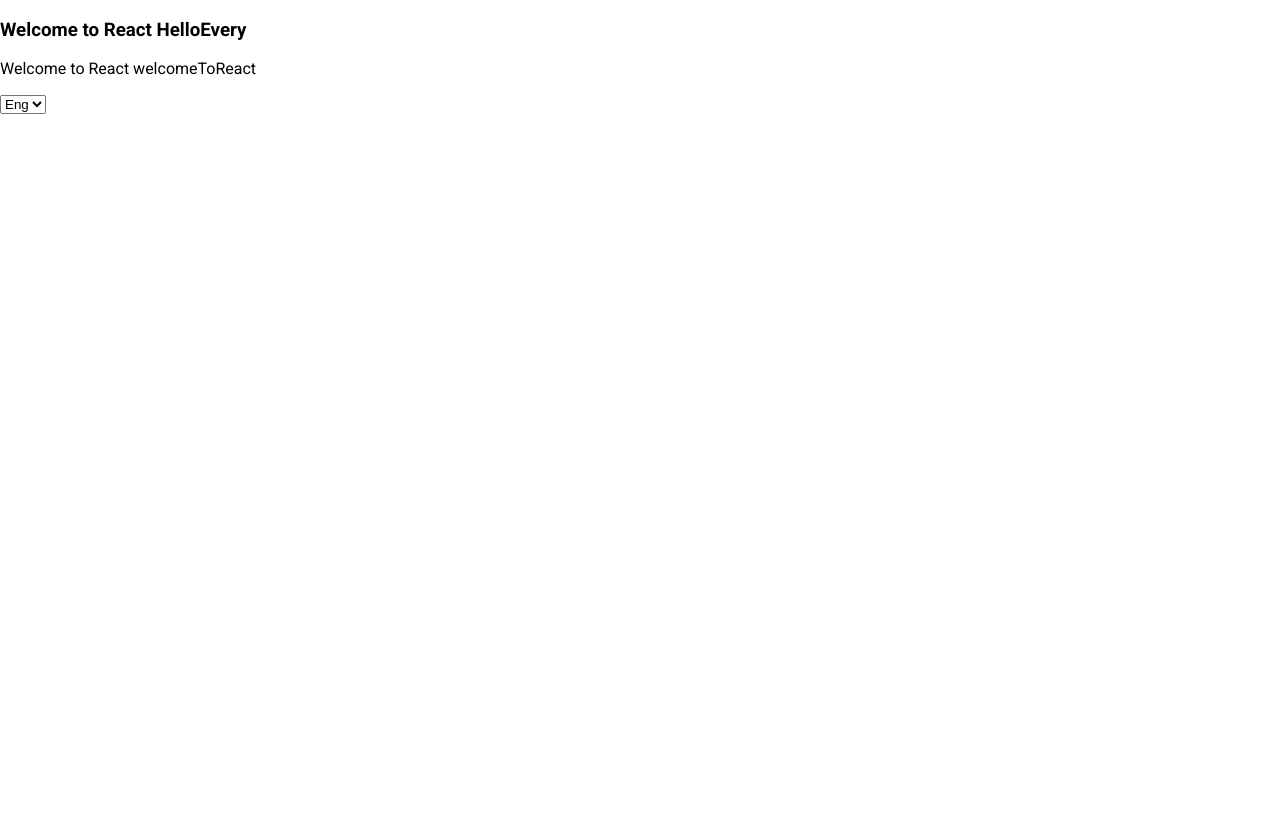
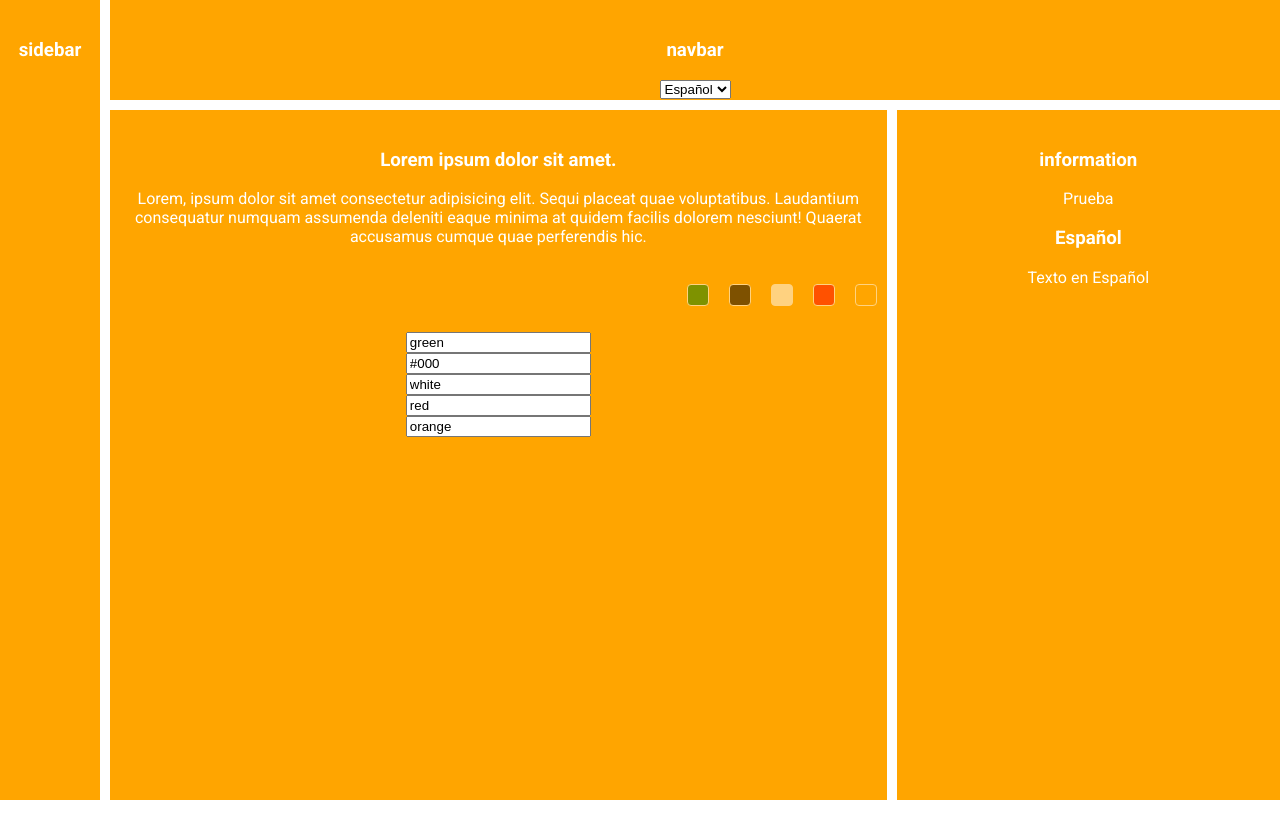
Before and after one commit to JoelMendozaP/plataforma, a React (Create React App) app: page / in a window 1280 px wide. Built offline with nearby package versions, Linux system fonts and the light colour scheme.

Commit message:
Se implemento correctamete las traducciones

```diff
--- a/src/Translate.js
+++ b/src/components/Buttons/Translate.js
@@ -1,10 +1,9 @@
 import React, { useState } from "react";
 import { useTranslation } from "react-i18next";
-import i18n from "./i18n";
 
 function Translate() {
-  const { t, i18n } = useTranslation();
-  const [locale, setLocale] = useState("en");
+  const { i18n } = useTranslation();
+  const [locale, setLocale] = useState("es");
 
   const handleChangeLocale = (lan) => {
     setLocale(lan);
@@ -13,14 +12,14 @@
 
   return (
     <div>
-      <h3>{t("HelloEvery")}</h3>
-      <p>{t("welcomeToReact")}</p>
       <select
         value={locale}
         onChange={(e) => handleChangeLocale(e.target.value)}
       >
-        <option value="en">Eng</option>
-        <option value="zh">Chi</option>
+        <option value="es">Español</option>
+        <option value="en">Ingles</option>
+        <option value="de">Aleman</option>
+        <option value="fr">frances</option>
       </select>
     </div>
   );
--- a/src/components/Information/Information.js
+++ b/src/components/Information/Information.js
@@ -1,9 +1,11 @@
 import React from "react";
 import "./Information.css";
+import Prueba from "../Prueba";
 function information(props) {
   return (
     <div className="itemInformation">
       <h3>information</h3>
+      <Prueba />
     </div>
   );
 }
--- a/src/components/Navbar/Navbar.js
+++ b/src/components/Navbar/Navbar.js
@@ -1,9 +1,12 @@
 import React from "react";
 import "./Navbar.css";
+import Translate from "../Buttons/Translate";
+
 function navbar(props) {
   return (
     <div className="itemnav">
       <h3>navbar</h3>
+      <Translate />
     </div>
   );
 }
--- a/src/components/Prueba.js
+++ b/src/components/Prueba.js
@@ -1,7 +1,15 @@
 import React from "react";
+import { useTranslation } from "react-i18next";
 
 function Prueba() {
-  return <div></div>;
+  const { t } = useTranslation("info");
+  return (
+    <div>
+      Prueba
+      <h3>{t("HelloEvery")}</h3>
+      <p>{t("welcomeToReact")}</p>
+    </div>
+  );
 }
 
 export default Prueba;
--- a/src/i18n.js
+++ /dev/null
@@ -1,27 +0,0 @@
-import i18n from "i18next";
-import { initReactI18next } from "react-i18next";
-
-const resources = {
-  en: {
-    translation: {
-      welcomeToReact: "Welcome to React welcomeToReact",
-      HelloEvery: "Welcome to React HelloEvery",
-    },
-  },
-  zh: {
-    translation: {
-      welcomeToReact: "Welcome to React welcomeToReactzh",
-      HelloEvery: "Welcome to React HelloEveryzh",
-    },
-  },
-};
-i18n.use(initReactI18next).init({
-  resources,
-  lng: "en",
-  keySeparator: false,
-  interpolation: {
-    escapeValue: false,
-  },
-});
-
-export default i18n;
--- a/src/index.js
+++ b/src/index.js
@@ -2,19 +2,14 @@
 import ReactDOM from "react-dom";
 import "./index.css";
 import Theme from "./assets/style/Theme";
-
-// const container = document.getElementById("root");
-// ReactDOM.render(<Theme />, container);
-
-import i18n from "./i18n";
+import i18n from "./translate/i18n";
 import { I18nextProvider } from "react-i18next";
-import Translate from "./Translate";
 
 const container = document.getElementById("root");
 ReactDOM.render(
   <React.StrictMode>
     <I18nextProvider i18n={i18n}>
-      <Translate />
+      <Theme />
     </I18nextProvider>
   </React.StrictMode>,
   container
--- /dev/null
+++ b/src/translate/de/globalDe.json
@@ -0,0 +1,6 @@
+{
+  "info": {
+    "welcomeToReact": "Texto en Aleman",
+    "HelloEvery": "Aleman"
+  }
+}
--- /dev/null
+++ b/src/translate/en/globalEn.json
@@ -0,0 +1,6 @@
+{
+  "info": {
+    "welcomeToReact": "Texto en Ingles",
+    "HelloEvery": "Ingles"
+  }
+}
--- /dev/null
+++ b/src/translate/es/globalEs.json
@@ -0,0 +1,6 @@
+{
+  "info": {
+    "welcomeToReact": "Texto en Español",
+    "HelloEvery": "Español"
+  }
+}
--- /dev/null
+++ b/src/translate/fr/globalFr.json
@@ -0,0 +1,6 @@
+{
+  "info": {
+    "welcomeToReact": "Texto en Frances",
+    "HelloEvery": "Frances"
+  }
+}
--- /dev/null
+++ b/src/translate/i18n.js
@@ -0,0 +1,24 @@
+import i18n from "i18next";
+import { initReactI18next } from "react-i18next";
+
+import global_de from "./de/globalDe.json";
+import global_en from "./en/globalEn.json";
+import global_es from "./es/globalEs.json";
+import global_fr from "./fr/globalFr.json";
+
+const resources = {
+  de: global_de,
+  en: global_en,
+  es: global_es,
+  fr: global_fr,
+};
+i18n.use(initReactI18next).init({
+  resources,
+  lng: "es",
+  keySeparator: false,
+  interpolation: {
+    escapeValue: false,
+  },
+});
+
+export default i18n;
```
